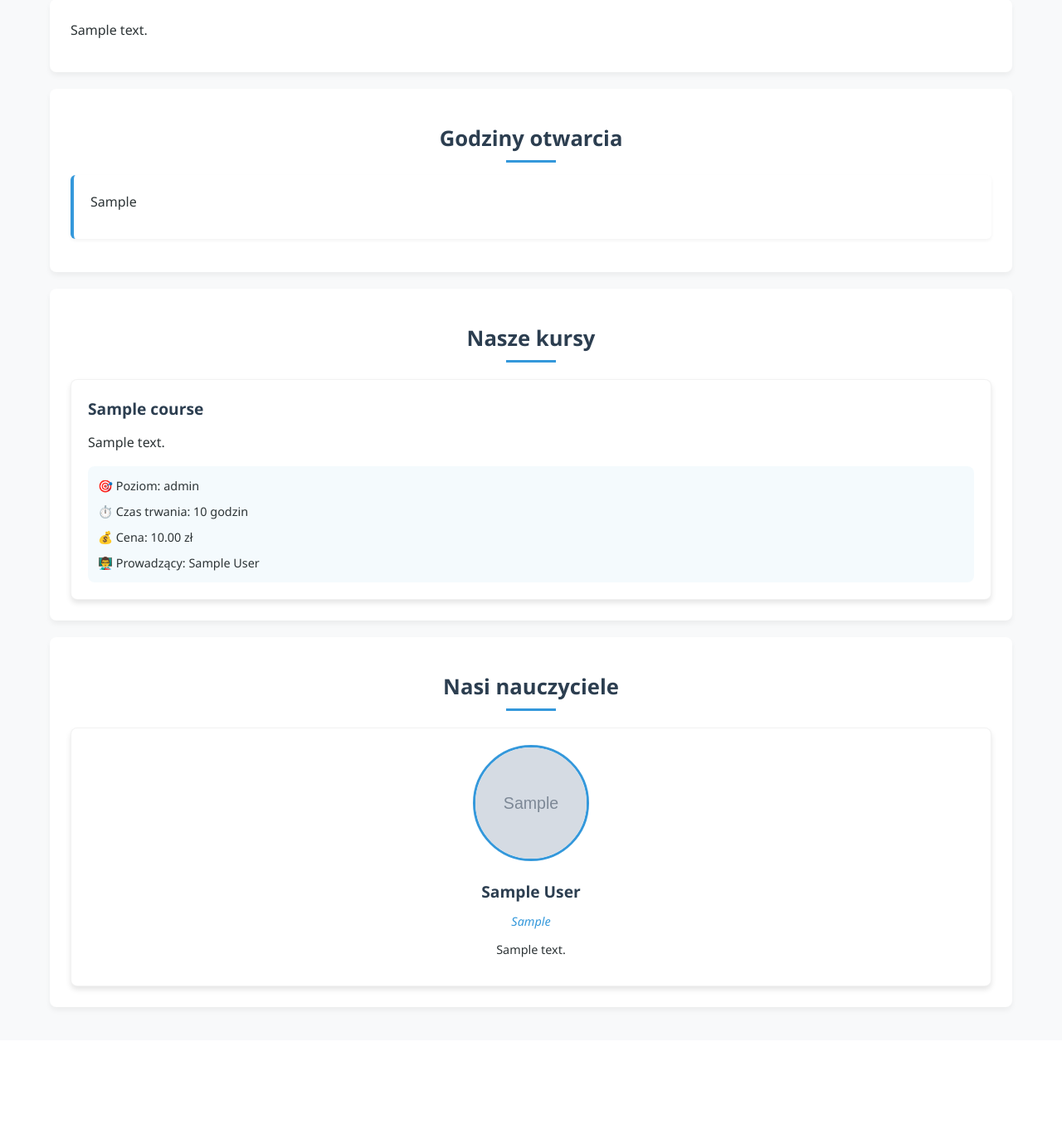
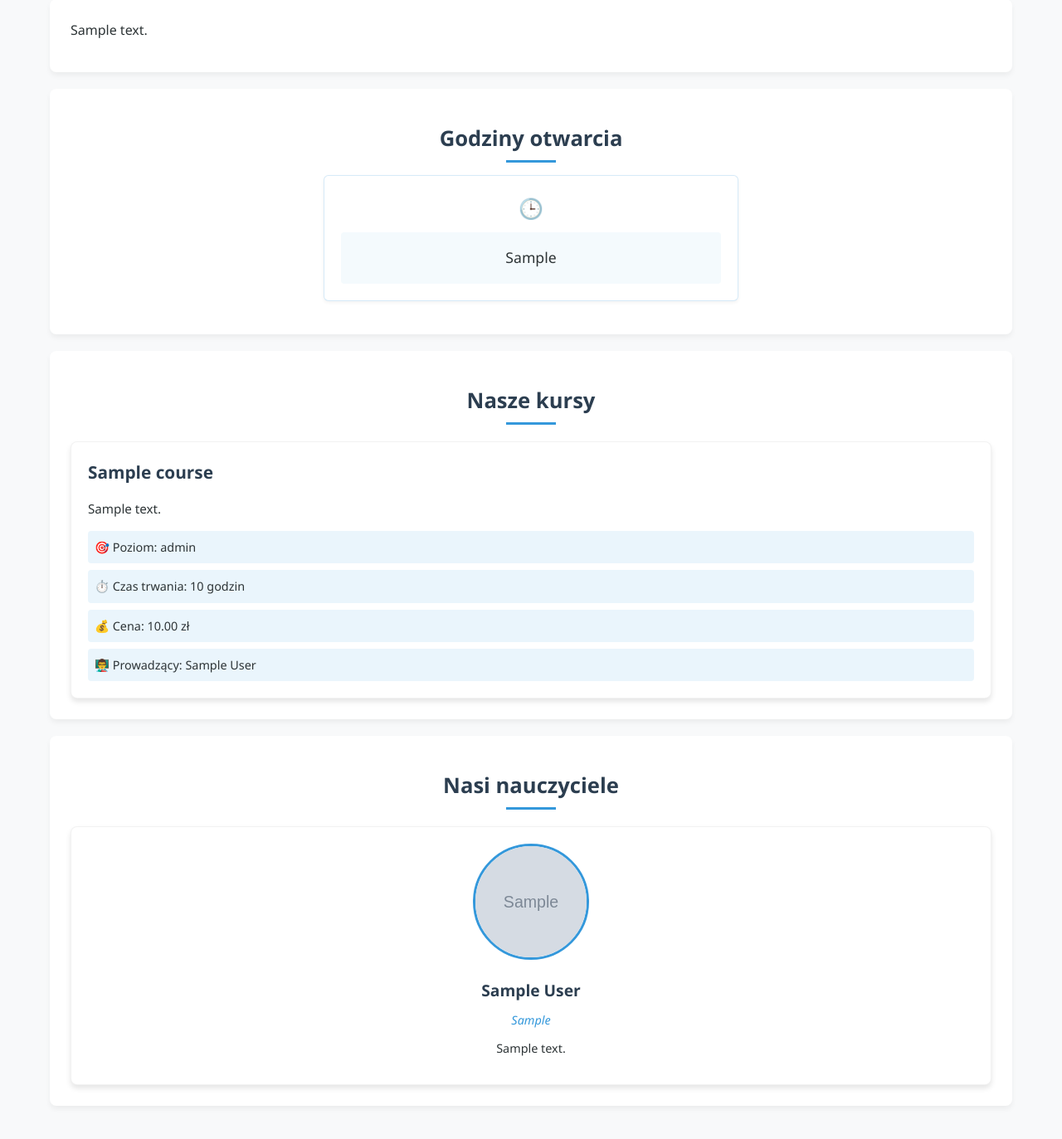
Before and after one commit to capmichal/cms, a Flask app: page / in a window 1280 px wide. Shown: the part 187-1560 px from the top of the page at 83% size. Before the commit the page ends 1405 px from the top, so only its background shows below. Run offline with Flask 3, Linux system fonts and the light colour scheme; tables that the repository leaves empty hold one stand-in row (values such as "Sample post"); grey boxes marked "Sample" are stand-in pictures; some web fonts are replaced.

Commit message:
c changes

```diff
--- a/static/css/home_styles.css
+++ b/static/css/home_styles.css
@@ -108,9 +108,33 @@ p {
     background: var(--card-background);
     padding: 20px;
     border-radius: 6px;
-    border-left: 4px solid var(--secondary-color);
-    margin: 15px 0;
+    margin: 15px auto;
     box-shadow: 0 2px 4px rgba(0,0,0,0.05);
+    max-width: 500px;
+    text-align: center;
+    border: 1px solid rgba(52, 152, 219, 0.2);
+    overflow: hidden;
+}
+
+.hours p {
+    color: var(--text-color);
+    font-size: 1.1em;
+    line-height: 1.8;
+    margin: 0;
+    padding: 15px;
+    background: rgba(52, 152, 219, 0.05);
+    border-radius: 4px;
+    white-space: pre-wrap;
+    word-wrap: break-word;
+    overflow-wrap: break-word;
+    max-width: 100%;
+}
+
+.hours::before {
+    content: '🕒';
+    font-size: 1.5em;
+    display: block;
+    margin-bottom: 10px;
 }
 
 .courses-grid {
@@ -127,6 +151,7 @@ p {
     box-shadow: 0 4px 6px rgba(0,0,0,0.1);
     transition: transform 0.3s ease;
     border: 1px solid rgba(0,0,0,0.05);
+    overflow: hidden;
 }
 
 .course-card:hover {
@@ -135,24 +160,35 @@ p {
 
 .course-card h3 {
     color: var(--primary-color);
-    margin-bottom: 12px;
-    font-size: 1.2em;
+    margin-bottom: 15px;
+    font-size: 1.3em;
+    word-wrap: break-word;
 }
 
 .course-description {
+    color: var(--text-color);
     margin-bottom: 15px;
-    color: var(--text-color);
+    font-size: 0.95em;
+    line-height: 1.6;
+    word-wrap: break-word;
+    overflow-wrap: break-word;
+    white-space: pre-wrap;
 }
 
 .course-details {
     display: flex;
     flex-direction: column;
     gap: 8px;
+    margin-top: 15px;
+}
+
+.course-details span {
+    background: rgba(52, 152, 219, 0.1);
+    padding: 8px;
+    border-radius: 4px;
     font-size: 0.9em;
-    color: var(--text-color);
-    background: rgba(52, 152, 219, 0.05);
-    padding: 12px;
-    border-radius: 8px;
+    word-wrap: break-word;
+    overflow-wrap: break-word;
 }
 
 .teachers-grid {
@@ -170,6 +206,7 @@ p {
     text-align: center;
     transition: transform 0.3s ease;
     border: 1px solid rgba(0,0,0,0.05);
+    overflow: hidden;
 }
 
 .teacher-card:hover {
@@ -194,6 +231,7 @@ p {
     color: var(--primary-color);
     margin-bottom: 8px;
     font-size: 1.2em;
+    word-wrap: break-word;
 }
 
 .specialization {
@@ -202,12 +240,17 @@ p {
     margin-bottom: 12px;
     font-size: 0.9em;
     font-weight: 500;
+    word-wrap: break-word;
+    overflow-wrap: break-word;
 }
 
 .bio {
     font-size: 0.9em;
     color: var(--text-color);
     line-height: 1.5;
+    word-wrap: break-word;
+    overflow-wrap: break-word;
+    white-space: pre-wrap;
 }
 
 @media (max-width: 768px) {
--- a/templates/admin/dashboard.html
+++ b/templates/admin/dashboard.html
@@ -45,7 +45,7 @@
 
                 <form action="{{ url_for('edit_opening_hours') }}" method="POST">
                     <h3>Edytuj godziny otwarcia</h3>
-                    <input type="text" name="opening_hours" value="{{ content.opening_hours }}" required>
+                    <textarea name="opening_hours" required rows="7" style="white-space: pre-wrap;">{{ content.opening_hours }}</textarea>
                     <button type="submit">Zaktualizuj godziny</button>
                 </form>
 
```
Also changed, not shown: static/css/dashboard_styles.css (+19 -0 lines).
